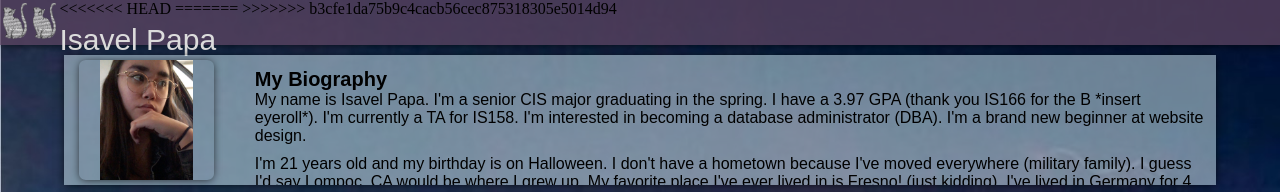
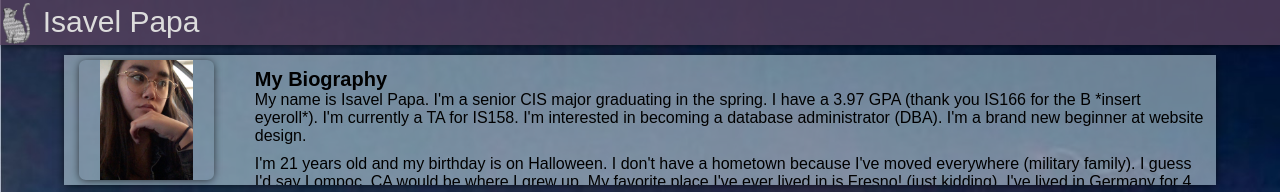
Before and after one commit to isavel-papa/MyBioPage, a plain HTML site: page index.html in a window 1280 px wide. Shown: the top 192 px of the page. Drawn offline with Linux system fonts and the light colour scheme; files whose address does not match are found by name.

Commit message:
final commit

```diff
--- a/css/style.css
+++ b/css/style.css
@@ -59,15 +59,9 @@ a {
 }
 
 .logo {
-<<<<<<< HEAD
-    float: left;
-    height: 80%;
-    padding: 5px;
-=======
     height: 90%;
     padding: 3px;
     float: left;
->>>>>>> b3cfe1da75b9c4cacb56cec875318305e5014d94
 }
 
 .logo-text {
@@ -75,13 +69,10 @@ a {
     padding: 5px;
     font-size: 30px;
     color: gainsboro;
-<<<<<<< HEAD
     float:left;
-    width:80%;
-=======
-    padding-left: 40px;
+    padding-left: 10px;
     width: 80%;
->>>>>>> b3cfe1da75b9c4cacb56cec875318305e5014d94
+
 }
 
 .main-container {
--- a/index.html
+++ b/index.html
@@ -9,11 +9,7 @@
 
 <body class="main-body-container">
     <header class="main-header box-shadow">
-<<<<<<< HEAD
             <img src="./img/logo_cat.gif" class="logo" alt="logo">
-=======
-        <img src="./img/logo_transparent.gif" class="logo" alt="logo">
->>>>>>> b3cfe1da75b9c4cacb56cec875318305e5014d94
         <span class="logo-text font">
             Isavel Papa
         </span>
```
